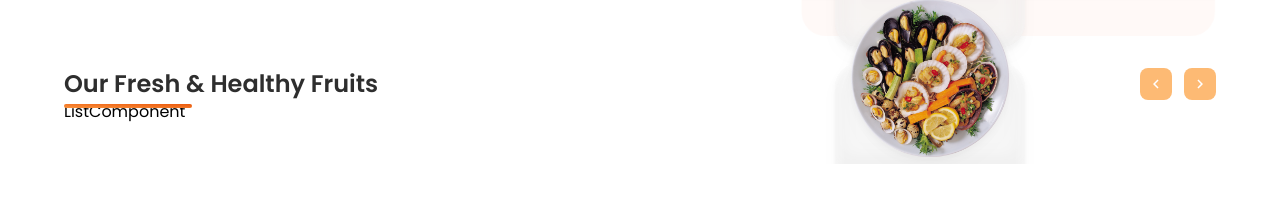
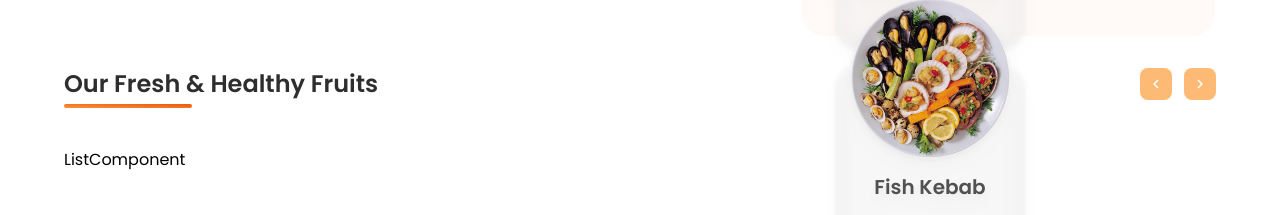
Before and after one commit to McRonaah/YumDrop, a React (Create React App) app: page / in a window 1280 px wide. Shown: the part 718-933 px from the top of the page. Before the commit the page ends 882 px from the top, so only its background shows below. Built offline with nearby package versions, Linux system fonts and the light colour scheme; no server answers; the database is empty.

Commit message:
:lipstick: stling List component

```diff
--- a/src/components/ListComponent.jsx
+++ b/src/components/ListComponent.jsx
@@ -1,9 +1,17 @@
 import React from 'react';
 
-const ListComponent = () => {
+const ListComponent = ({ flag,}) => {
   return (
-    <div>ListComponent</div>
-  )
-}
+    <div className={`w-full flex items-center gap-3  my-12 scroll-smooth  ${
+        flag
+          ? "overflow-x-scroll scrollbar-none"
+          : "overflow-x-hidden flex-wrap justify-center"
+      }`}>ListComponent
+      <div className="w-full flex items-center justify-between">
+
+      </div>
+      </div>
+  );
+};
 
 export default ListComponent;
```
